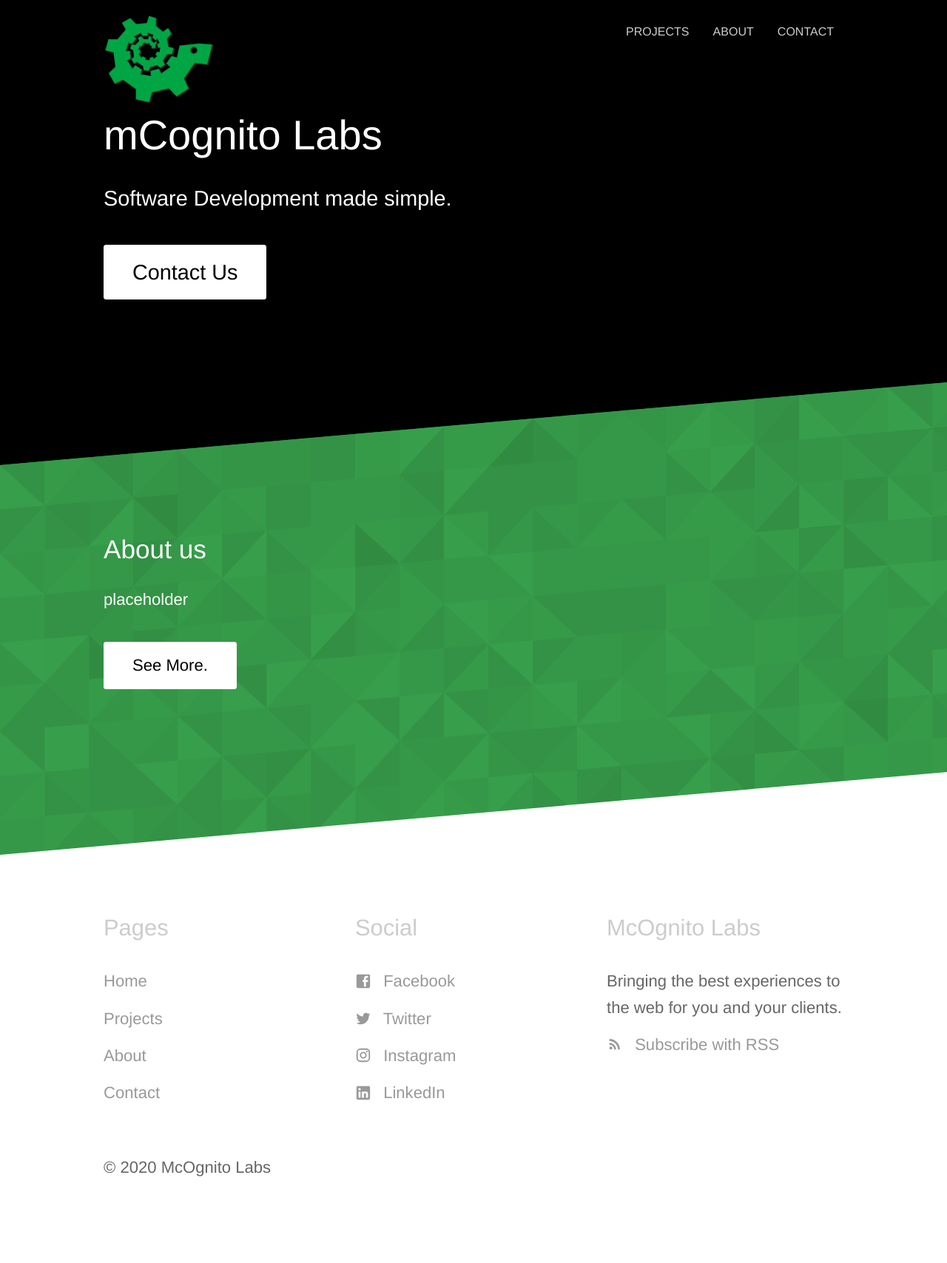
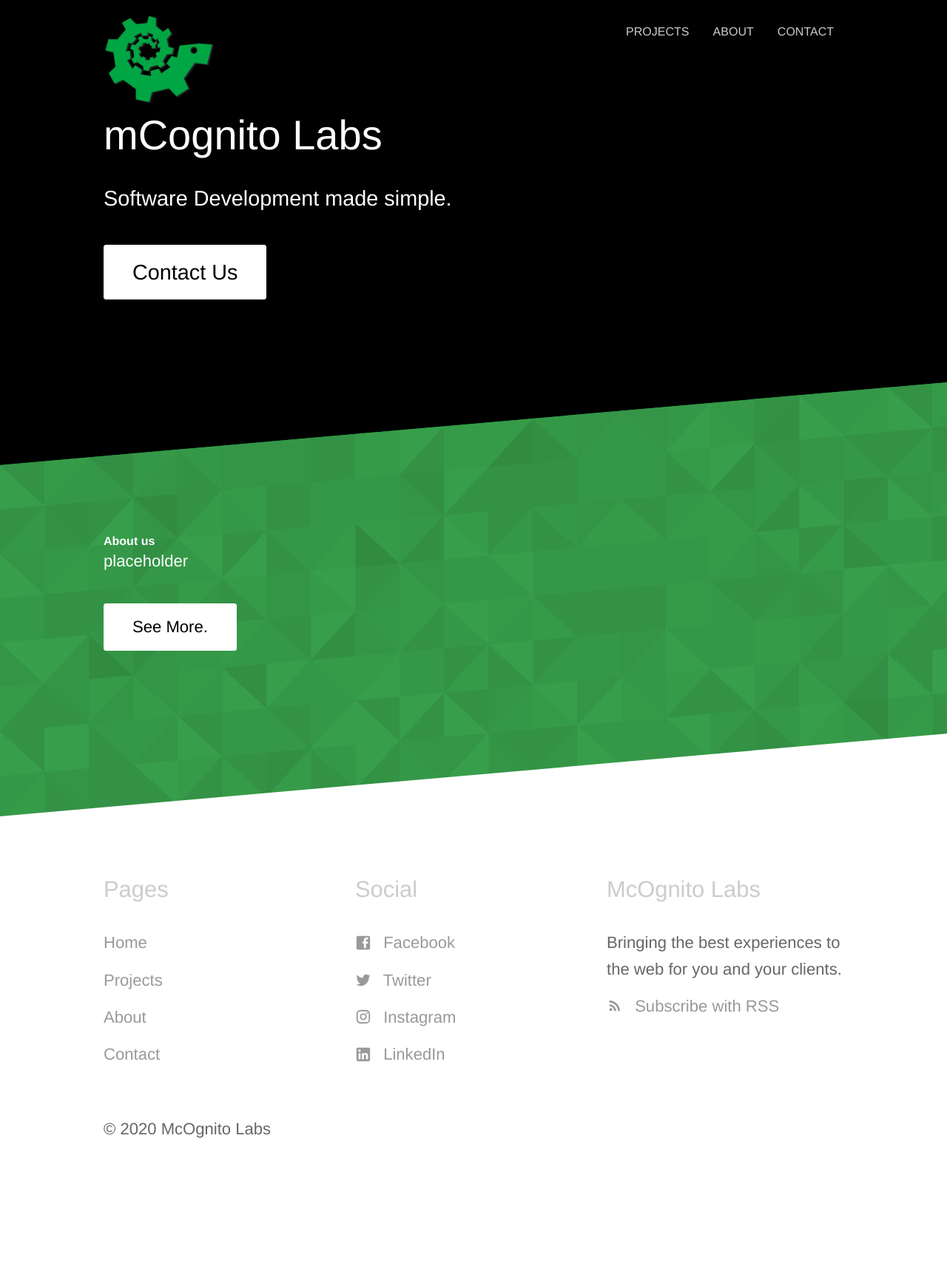
Before and after one commit to mCognitoLabs/mcognito.com, a Jekyll site: the page built from index.html, in a window 1280 px wide. Shown: the whole page at 74% size. Built offline with Jekyll 4.4.1, drawn with Linux system fonts in a browser that asks for light colours; the list of posts is cut into pages by our own code; after the commit the page ends 1656 px from its top, so only the background shows below that.

Commit message:
Update index.html

```diff
--- a/index.html
+++ b/index.html
@@ -13,7 +13,7 @@ title: mCognito Labs
 <section class="diagonal patterned">
 	<div class="container halves">
 		<div>
-			<h2 class="editable">About us</h2>
+			<strong class="editable">About us</strong>
 			<p class="subtext editable">placeholder</p>
 			<p><a class="button alt" href="{{ site.baseurl }}/about/">See More.</a></p>
 		</div>
```
